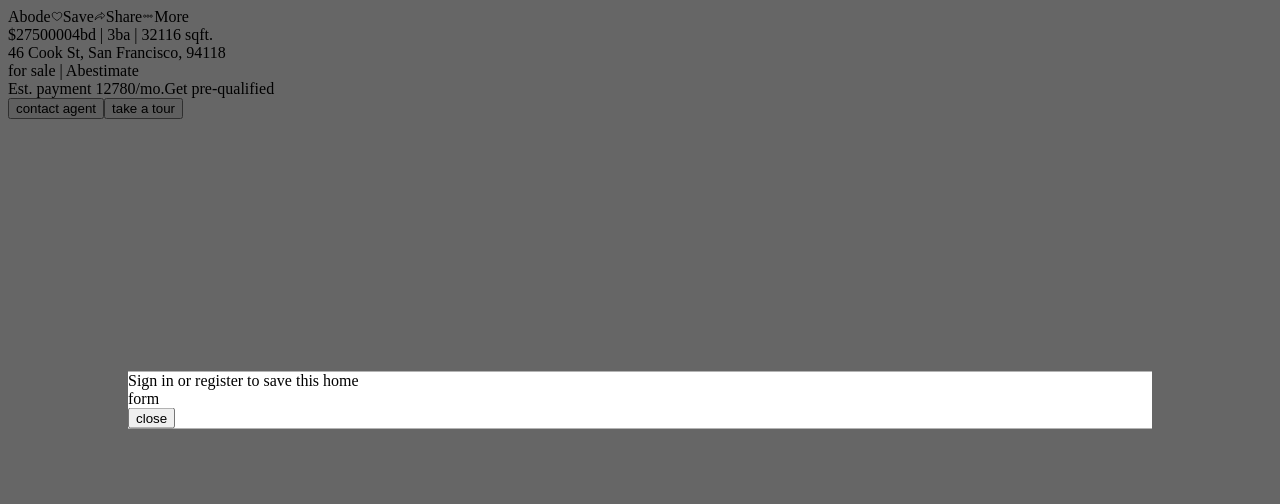
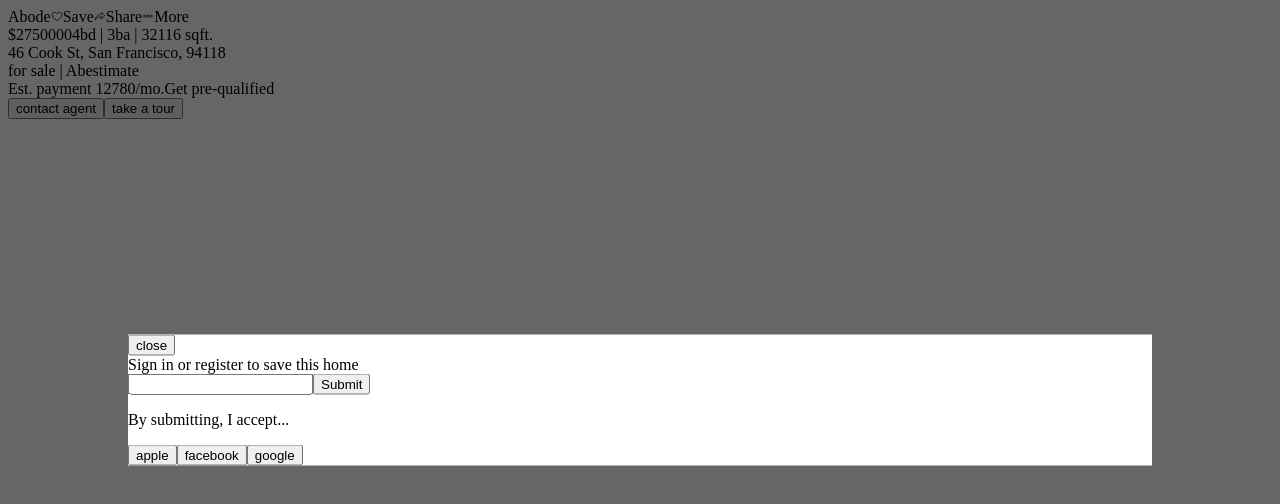
Before and after one commit to Bungal-ow/Contacts, a React app: page / in a window 1280 px wide. Both pictures are taken after a click on the element "Save". Shown: the top 504 px of the page. Built offline with nearby package versions, Linux system fonts and the light colour scheme; the HTML template or start-up script is replaced by a standard one.

Commit message:
Add inputs for signin modal

```diff
--- a/client/src/components/Modal.jsx
+++ b/client/src/components/Modal.jsx
@@ -21,8 +21,8 @@ const Modal = ({ handleClose, type }) => {
   return (
     <div className="modal display-block">
       <section className="modal modal-main">
+        <button type="button" onClick={handleClose}>close</button>
         {body}
-        <button type="button" onClick={handleClose}>close</button>
       </section>
     </div>
   );
--- a/client/src/components/Signin.jsx
+++ b/client/src/components/Signin.jsx
@@ -1,14 +1,28 @@
+/* eslint-disable no-alert */
 import React, { Component } from 'react';
 
 class Signin extends Component {
   constructor(props) {
     super(props);
     this.state = {
+      value: '',
+    };
+    this.handleChange = this.handleChange.bind(this);
+    this.handleSubmit = this.handleSubmit.bind(this);
+  }
 
-    };
+  handleChange(event) {
+    this.setState({ value: event.target.value });
+  }
+
+  handleSubmit(event) {
+    const { value } = this.state;
+    alert(`Submitted ${value}`);
+    event.preventDefault();
   }
 
   render() {
+    const { value } = this.state;
     return (
       <div>
         <div className="header">
@@ -16,7 +30,16 @@ class Signin extends Component {
         </div>
         <div className="body">
           <div className="form">
-            form
+            <form onSubmit={this.handleSubmit}>
+              <input type="email" value={value} onChange={this.handleChange} />
+              <input type="submit" value="Submit" />
+              <p>By submitting, I accept...</p>
+            </form>
+          </div>
+          <div>
+            <button>apple</button>
+            <button>facebook</button>
+            <button>google</button>
           </div>
         </div>
       </div>
--- a/jest.config.js
+++ b/jest.config.js
@@ -4,6 +4,7 @@
 module.exports = {
   clearMocks: true,
   coverageDirectory: 'coverage',
+  collectCoverage: true,
   moduleFileExtensions: ['js', 'jsx'],
   setupFilesAfterEnv: ['jest-enzyme'],
   testEnvironment: 'enzyme',
```
Also changed, not shown: 1 other file (tests, documents, lock files or other folders).
